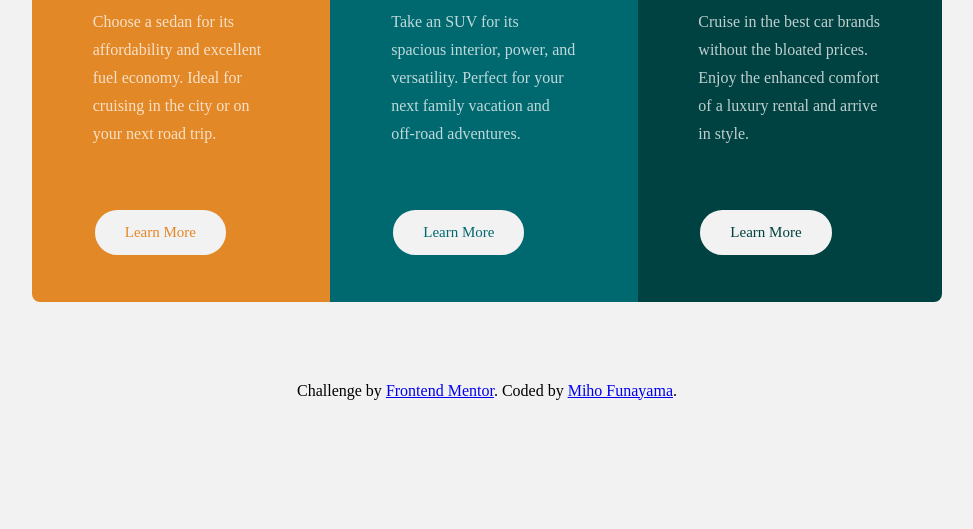
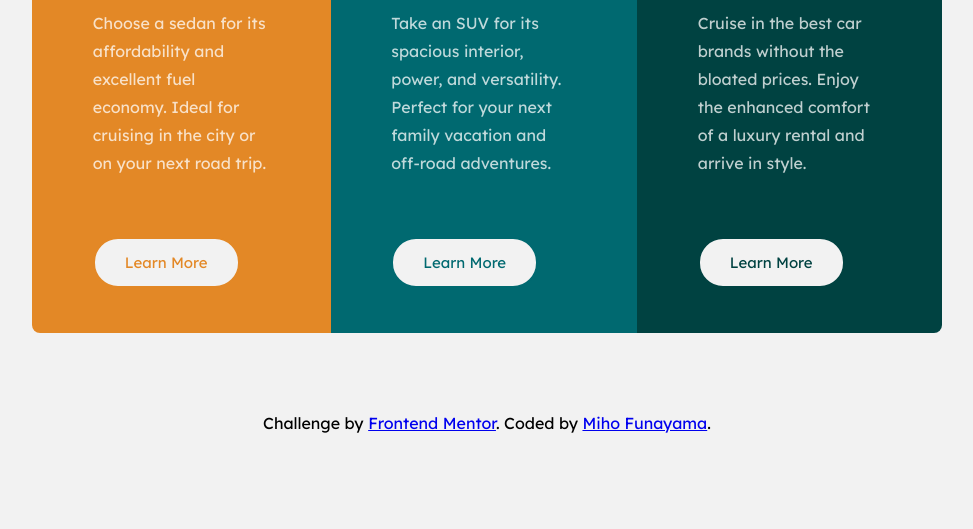
Before and after one commit to funamioh/3-column-preview-component, a plain HTML site: page index.html in a window 1280 px wide. Shown: the part 271-800 px from the top of the page, without its empty margins (153-1126 px from the left). Drawn offline with Linux system fonts and the light colour scheme.

Commit message:
Update style.css

```diff
--- a/style.css
+++ b/style.css
@@ -1,3 +1,5 @@
+@import url('https://fonts.googleapis.com/css2?family=Big+Shoulders+Display:wght@700&family=Lexend+Deca&display=swap');
+
 body {
   font-family: "Lexend Deca";
   background-color: hsl(0, 0%, 95%);
```
